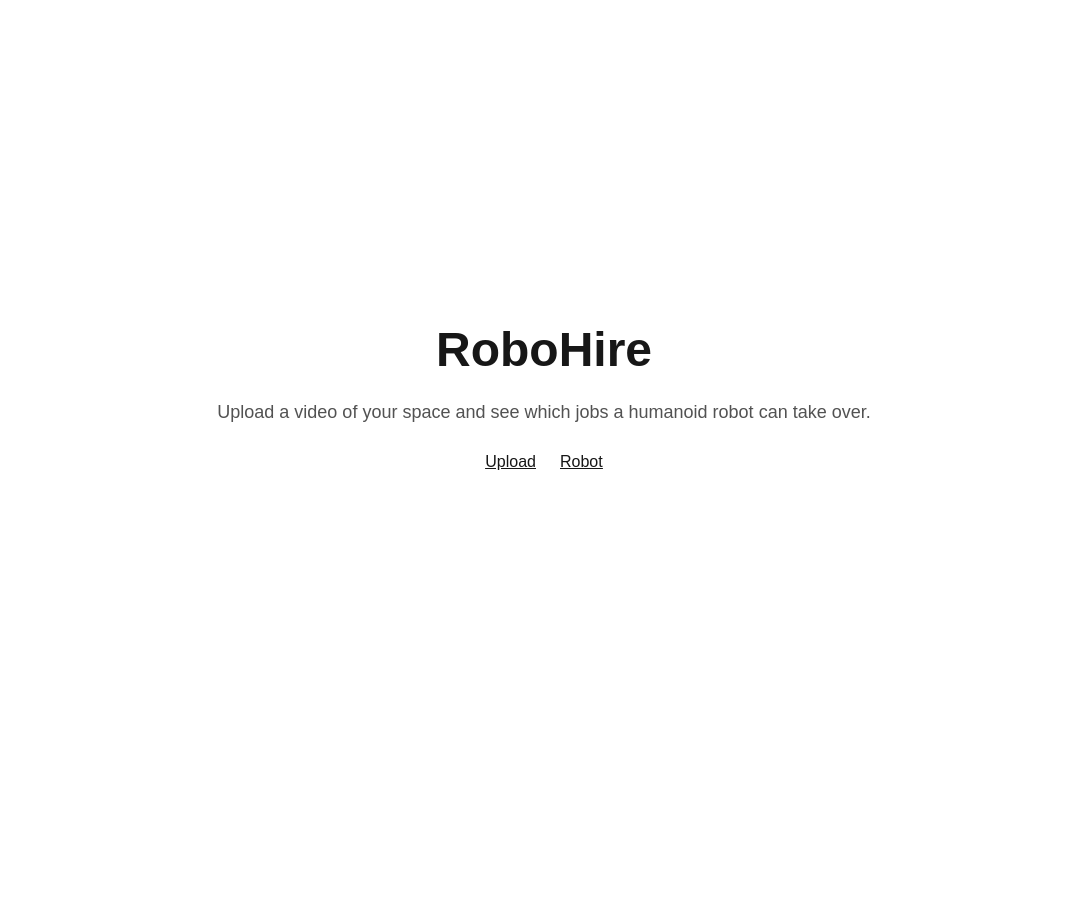
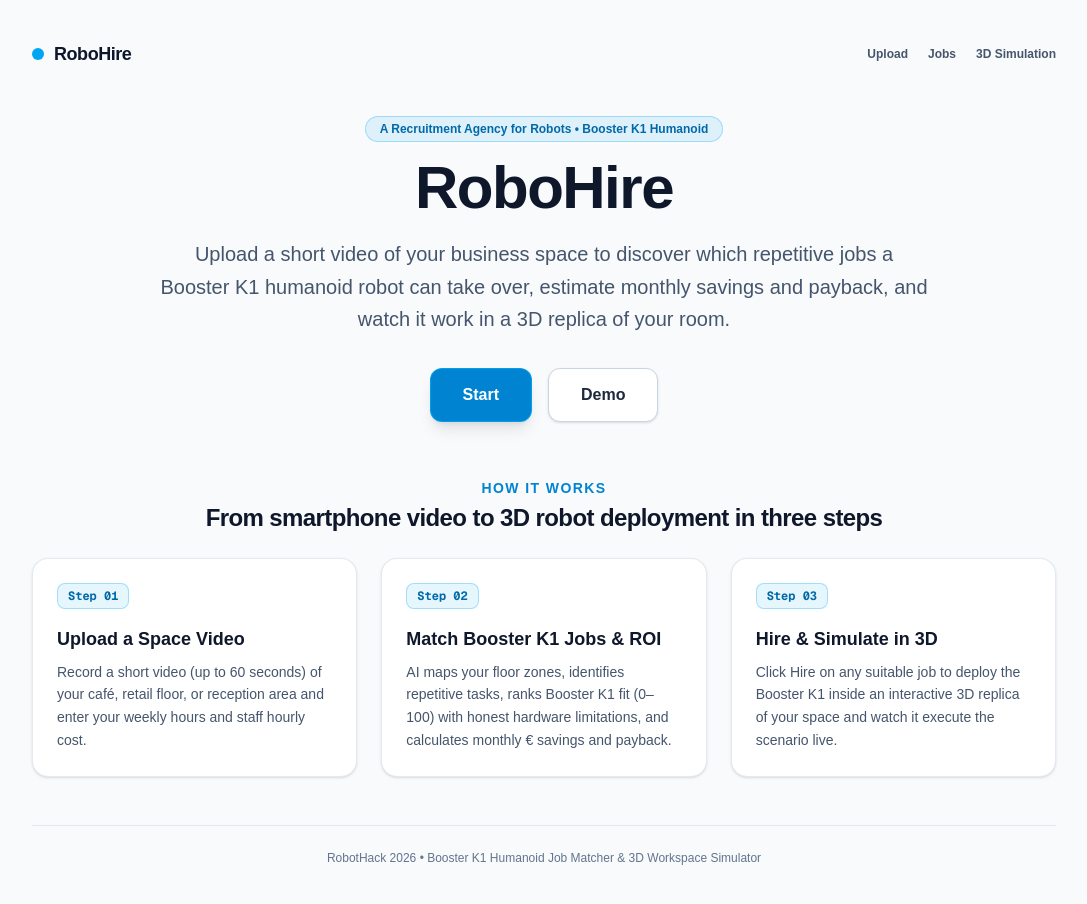
Before and after one commit to D1mentij/robohire, a Next.js app: page / in a window 1280 px wide. Shown: the whole page, without its empty margins (96-1183 px from the left). Before the commit the page ends 800 px from the top, so only its background shows below. Built offline with nearby package versions, Linux system fonts and the light colour scheme.

Commit message:
feat: build English RoboHire landing page with Start and Demo actions (Step 3)

```diff
--- a/app/page.tsx
+++ b/app/page.tsx
@@ -1,16 +1,138 @@
 import Link from "next/link";
+
+const HOW_IT_WORKS_STEPS = [
+  {
+    step: "01",
+    title: "Upload a Space Video",
+    description:
+      "Record a short video (up to 60 seconds) of your café, retail floor, or reception area and enter your weekly hours and staff hourly cost.",
+  },
+  {
+    step: "02",
+    title: "Match Booster K1 Jobs & ROI",
+    description:
+      "AI maps your floor zones, identifies repetitive tasks, ranks Booster K1 fit (0–100) with honest hardware limitations, and calculates monthly € savings and payback.",
+  },
+  {
+    step: "03",
+    title: "Hire & Simulate in 3D",
+    description:
+      "Click Hire on any suitable job to deploy the Booster K1 inside an interactive 3D replica of your space and watch it execute the scenario live.",
+  },
+] as const;
 
 export default function Home() {
   return (
-    <main className="flex min-h-screen flex-col items-center justify-center gap-6 p-8">
-      <h1 className="text-5xl font-bold">RoboHire</h1>
-      <p className="text-lg text-neutral-600">
-        Upload a video of your space and see which jobs a humanoid robot can take over.
-      </p>
-      <nav className="flex gap-6 underline">
-        <Link href="/upload">Upload</Link>
-        <Link href="/robot">Robot</Link>
-      </nav>
+    <main className="flex min-h-screen flex-col justify-between bg-slate-50 px-6 py-10 text-slate-900 dark:bg-slate-950 dark:text-slate-100 sm:px-10">
+      {/* Top Bar */}
+      <header className="mx-auto flex w-full max-w-5xl items-center justify-between">
+        <div className="flex items-center gap-2.5">
+          <span className="inline-block h-3 w-3 rounded-full bg-sky-500" />
+          <span className="text-lg font-extrabold tracking-tight">
+            RoboHire
+          </span>
+        </div>
+        <nav className="flex items-center gap-5 text-xs font-semibold text-slate-600 dark:text-slate-400">
+          <Link
+            href="/upload"
+            className="transition hover:text-slate-900 dark:hover:text-white"
+          >
+            Upload
+          </Link>
+          <Link
+            href="/jobs"
+            className="transition hover:text-slate-900 dark:hover:text-white"
+          >
+            Jobs
+          </Link>
+          <Link
+            href="/robot"
+            className="transition hover:text-slate-900 dark:hover:text-white"
+          >
+            3D Simulation
+          </Link>
+        </nav>
+      </header>
+
+      {/* Hero + How It Works */}
+      <div className="mx-auto my-12 w-full max-w-5xl space-y-14">
+        <section className="mx-auto max-w-3xl text-center">
+          <div className="mb-4 inline-flex items-center gap-2 rounded-full border border-sky-500/30 bg-sky-500/10 px-3.5 py-1 text-xs font-semibold text-sky-700 dark:text-sky-300">
+            <span>A Recruitment Agency for Robots • Booster K1 Humanoid</span>
+          </div>
+
+          <h1 className="text-5xl font-extrabold tracking-tight text-slate-900 dark:text-white sm:text-6xl">
+            RoboHire
+          </h1>
+
+          <p className="mt-5 text-lg leading-relaxed text-slate-600 dark:text-slate-300 sm:text-xl">
+            Upload a short video of your business space to discover which
+            repetitive jobs a Booster K1 humanoid robot can take over, estimate
+            monthly savings and payback, and watch it work in a 3D replica of
+            your room.
+          </p>
+
+          {/* Primary Action Buttons */}
+          <div className="mt-8 flex flex-wrap items-center justify-center gap-4">
+            <Link
+              href="/upload"
+              data-testid="landing-start-btn"
+              className="rounded-xl border border-sky-400/50 bg-sky-600 px-8 py-3.5 text-base font-bold text-white shadow-lg transition hover:bg-sky-500 active:scale-95"
+            >
+              Start
+            </Link>
+            <Link
+              href="/jobs"
+              data-testid="landing-demo-btn"
+              className="rounded-xl border border-slate-300 bg-white px-8 py-3.5 text-base font-bold text-slate-800 shadow-sm transition hover:bg-slate-100 active:scale-95 dark:border-slate-700 dark:bg-slate-900 dark:text-slate-100 dark:hover:bg-slate-800"
+            >
+              Demo
+            </Link>
+          </div>
+        </section>
+
+        {/* 3-Step How It Works */}
+        <section aria-labelledby="how-it-works-heading" className="space-y-6">
+          <div className="text-center">
+            <h2
+              id="how-it-works-heading"
+              className="text-sm font-bold uppercase tracking-widest text-sky-600 dark:text-sky-400"
+            >
+              How it works
+            </h2>
+            <p className="mt-1 text-2xl font-bold tracking-tight text-slate-900 dark:text-white">
+              From smartphone video to 3D robot deployment in three steps
+            </p>
+          </div>
+
+          <div className="grid gap-6 md:grid-cols-3">
+            {HOW_IT_WORKS_STEPS.map((item) => (
+              <div
+                key={item.step}
+                className="flex flex-col justify-between rounded-2xl border border-slate-200/90 bg-white p-6 shadow-sm dark:border-slate-800 dark:bg-slate-900/90"
+              >
+                <div>
+                  <span className="inline-block rounded-lg border border-sky-500/30 bg-sky-500/10 px-2.5 py-1 font-mono text-xs font-bold text-sky-700 dark:text-sky-300">
+                    Step {item.step}
+                  </span>
+                  <h3 className="mt-4 text-lg font-bold text-slate-900 dark:text-white">
+                    {item.title}
+                  </h3>
+                  <p className="mt-2 text-sm leading-relaxed text-slate-600 dark:text-slate-400">
+                    {item.description}
+                  </p>
+                </div>
+              </div>
+            ))}
+          </div>
+        </section>
+      </div>
+
+      {/* Footer */}
+      <footer className="mx-auto w-full max-w-5xl border-t border-slate-200 pt-6 text-center text-xs text-slate-500 dark:border-slate-800 dark:text-slate-500">
+        RobotHack 2026 • Booster K1 Humanoid Job Matcher & 3D Workspace
+        Simulator
+      </footer>
     </main>
   );
 }
```
Also changed, not shown: 1 other file (tests, documents, lock files or other folders).
